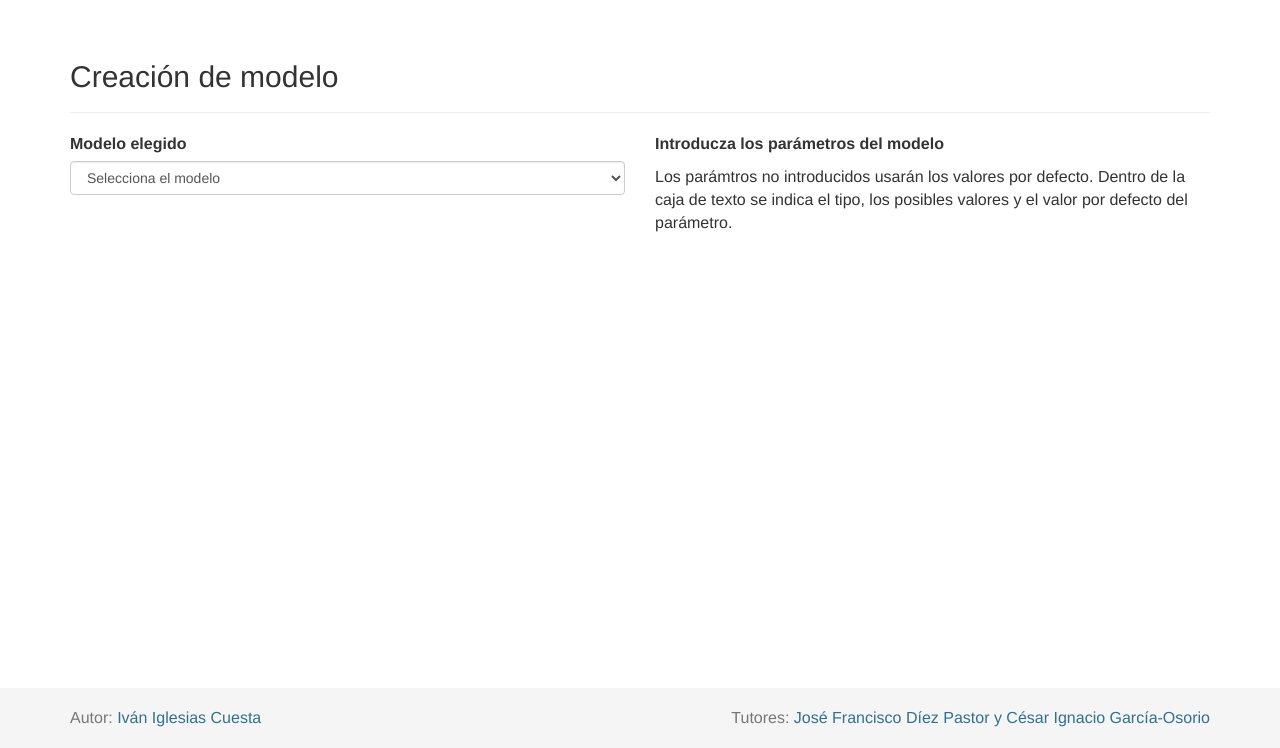
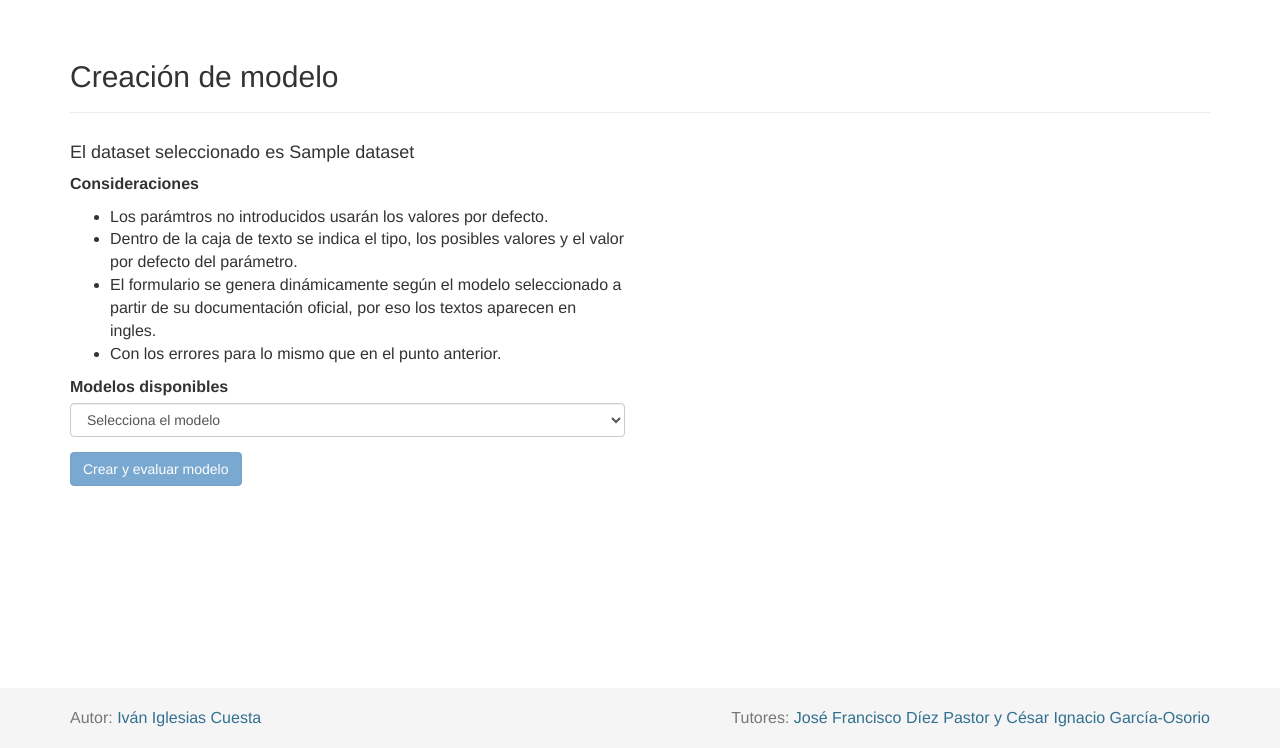
Before and after one commit to Engcompaulo/TFG-Visor-de-espectros, a Python web app: template SpectraViewer/templates/create_model.html in a window 1280 px wide. Shown: the part 52-800 px from the top of the page. Run offline with Jinja, Linux system fonts and the light colour scheme; the template is opened without the code that fills it: most values are stand-ins (such as "Sample title", 1, 10 or a date in 2020); some libraries are stand-ins or nearby versions.

Commit message:
#68 Entrenamiento del clasificador y mejoras del formulario

```diff
--- a/SpectraViewer/static/js/scripts.js
+++ b/SpectraViewer/static/js/scripts.js
@@ -15,5 +15,6 @@ function getModelParameters() {
     var selected = document.getElementById("select-model").selectedIndex;
     var model = document.getElementById("select-model").options[selected].value;
     var url = "/model-parameters/" + model;
+    document.getElementById("submit").disabled = false;
     $("#parameters-form").load(url);
 }
--- a/SpectraViewer/templates/create_model.html
+++ b/SpectraViewer/templates/create_model.html
@@ -23,9 +23,25 @@
     </div>
     <div class="row">
         <div class="col-md-6">
+        <h4>El dataset seleccionado es {{ dataset }}</h4>
+            <p><strong>Consideraciones</strong></p>
+            <ul>
+                <li>Los parámtros no introducidos usarán los valores por
+                    defecto.
+                </li>
+                <li>Dentro de la caja de texto se indica el tipo, los posibles
+                    valores y el valor por defecto del parámetro.
+                </li>
+                <li>El formulario se genera dinámicamente según el modelo
+                    seleccionado a partir de su documentación oficial, por eso
+                    los textos aparecen en ingles.
+                </li>
+                <li>Con los errores para lo mismo que en el punto anterior.</li>
+            </ul>
             <div class="form-group">
-                <label for="select-model">Modelo elegido</label>
-                <select id="select-model" class="form-control" onchange="getModelParameters()">
+                <label for="select-model">Modelos disponibles</label>
+                <select id="select-model" class="form-control"
+                        onchange="getModelParameters()">
                     <option value="" disabled selected>Selecciona el modelo
                     </option>
                     {% for model_id, model_name in models.items() %}
@@ -33,12 +49,13 @@
                     {% endfor %}
                 </select>
             </div>
+            <input id="submit" type="submit" form="parameters-form"
+                   class="btn btn-primary"
+                   data-toggle="modal" data-target="#waiting-modal"
+                   data-backdrop="static" data-keyboard="false"
+                   value="Crear y evaluar modelo" disabled>
         </div>
         <div class="col-md-6">
-            <p><strong>Introducza los parámetros del modelo</strong></p>
-            <p>Los parámtros no introducidos usarán los valores por defecto.
-                Dentro de la caja de texto se indica el tipo, los posibles
-                valores y el valor por defecto del parámetro.</p>
             <form action method="post" id="parameters-form" class="form"
                   role="form">
 
--- a/SpectraViewer/templates/manage.html
+++ b/SpectraViewer/templates/manage.html
@@ -25,6 +25,8 @@
                                     <a href="{{ url_for('main.delete_dataset', dataset=dataset['name']) }}"
                                        class="btn btn-danger"
                                        onclick="return confirmDeletion()">Eliminar</a>
+                                    <a href="{{ url_for('main.create_model', dataset=dataset['name']) }}"
+                                       class="btn btn-default">Entrenar modelo</a>
                                 </div>
                             </div>
                             <p class="list-group-item-text">{{ dataset['notes'] }}</p>
```
Also changed, not shown: SpectraViewer/main/routes.py (+33 -5 lines), SpectraViewer/templates/model_parameters.html (+19 -3 lines).
